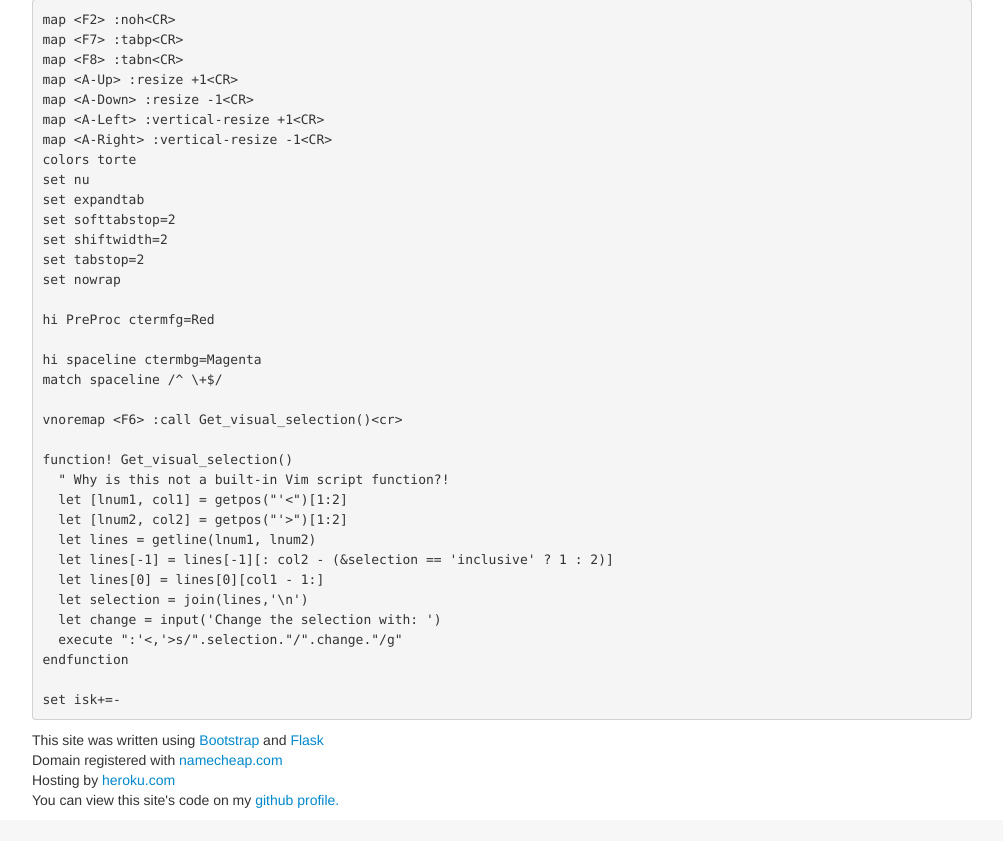
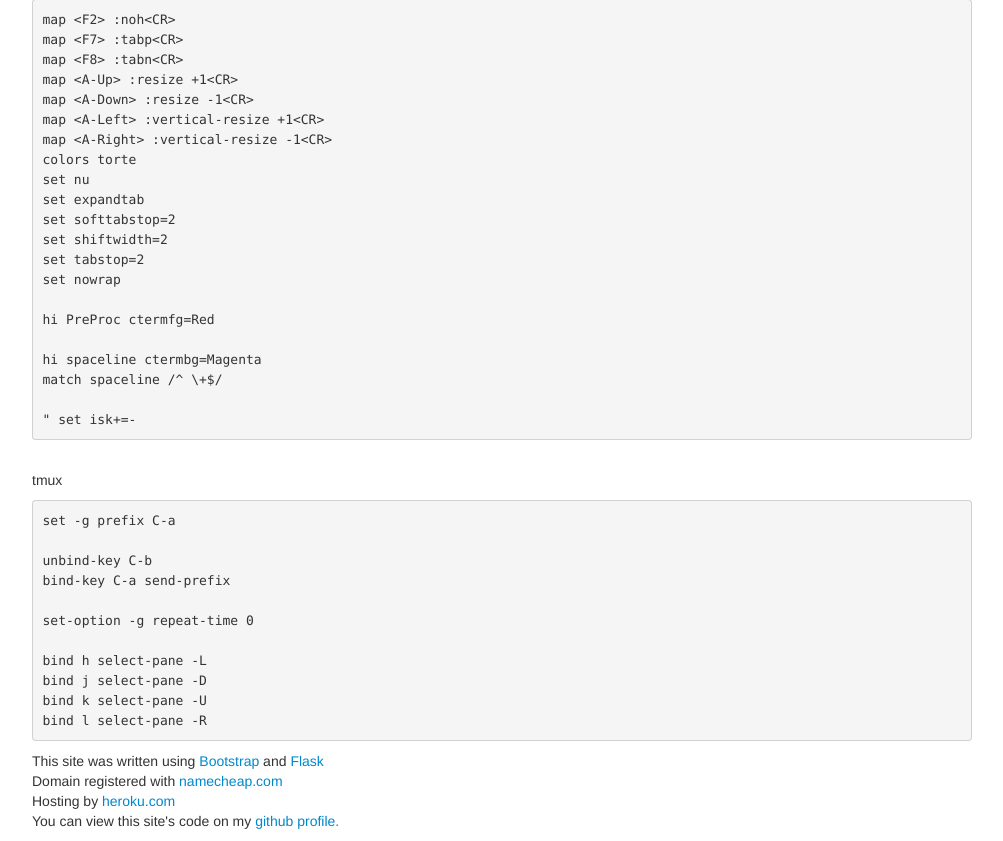
Before and after one commit to aaronreba/Personal-Website, a Flask app: page /dotrc in a window 1280 px wide. Shown: the part 282-1123 px from the top of the page, without its empty margins (138-1141 px from the left). Before the commit the page ends 1090 px from the top, so only its background shows below. Run offline with Flask 2, Linux system fonts and the light colour scheme; some libraries are stand-ins or nearby versions.

Commit message:
Update resume and tmux

```diff
--- a/templates/dotrc.html
+++ b/templates/dotrc.html
@@ -17,6 +17,7 @@
 {% block content %}
 
 <div>
+
 <p>bash</p>
 <pre>
 export PS1="\u@\h:\w \d \t$ "
@@ -26,7 +27,9 @@ alias greo='grep'
 
 alias fgfg='fg'
 </pre>
+
 <br>
+
 <p>vim</p>
 <pre>
 map &lt;F2&gt; :noh&lt;CR&gt;
@@ -49,22 +52,26 @@ hi PreProc ctermfg=Red
 hi spaceline ctermbg=Magenta
 match spaceline /^ \+$/
 
-vnoremap &lt;F6&gt; :call Get_visual_selection()&lt;cr&gt;
+" set isk+=-
+</pre>
 
-function! Get_visual_selection()
-  " Why is this not a built-in Vim script function?!
-  let [lnum1, col1] = getpos("'&lt;")[1:2]
-  let [lnum2, col2] = getpos("'&gt;")[1:2]
-  let lines = getline(lnum1, lnum2)
-  let lines[-1] = lines[-1][: col2 - (&amp;selection == 'inclusive' ? 1 : 2)]
-  let lines[0] = lines[0][col1 - 1:]
-  let selection = join(lines,'\n')
-  let change = input('Change the selection with: ')
-  execute ":'&lt;,'&gt;s/".selection."/".change."/g"
-endfunction
+<br>
 
-set isk+=-
+<p>tmux</p>
+<pre>
+set -g prefix C-a
+
+unbind-key C-b
+bind-key C-a send-prefix
+
+set-option -g repeat-time 0
+
+bind h select-pane -L
+bind j select-pane -D
+bind k select-pane -U
+bind l select-pane -R
 </pre>
+
 </div>
 
 {% endblock %}
--- a/templates/resume.html
+++ b/templates/resume.html
@@ -152,7 +152,7 @@
     <thead>
         <tr>
             <th>Software Developer</th>
-            <th>November 2015 - Present</th>
+            <th>November 2015 - February 2021</th>
         </tr>
     </thead>
     <tbody>
@@ -160,7 +160,7 @@
             <td>
                 Old Mission Capital
                 <ul>
-                    <li>Currently developing interface for trading options.</li>
+                    <li>Developed interface for trading options.</li>
                     <li>Redesigned and maintained system for tracking firm's position in securities traded on multiple trading platforms. The system was also responsible for reconciling positions and trades with the clearing firm.</li>
                     <li>Refactored and maintaining process for translating securities traded on multiple exchanges.</li>
                     <li>Refactored and maintaining process for performance and compliance reporting.</li>
```
